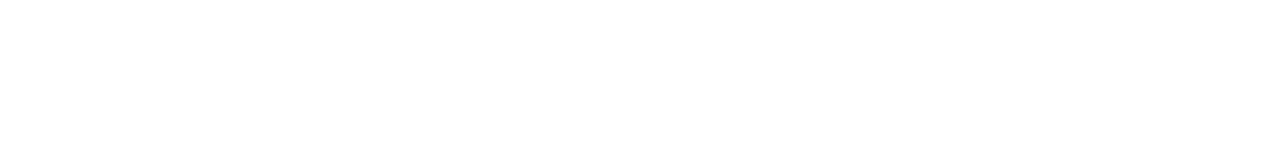
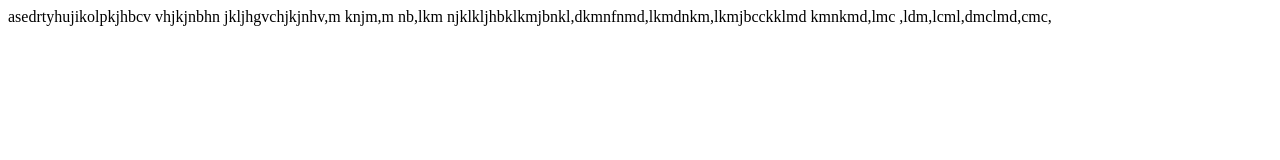
Before and after one commit to gausiyasheikh13/demmo, a plain HTML site: page index.html in a window 1280 px wide. Drawn offline with Linux system fonts and the light colour scheme.

Commit message:
added task

```diff
--- a/index.html
+++ b/index.html
@@ -1,11 +1,17 @@
 <!DOCTYPE html>
 <html lang="en">
+
 <head>
     <meta charset="UTF-8">
     <meta name="viewport" content="width=device-width, initial-scale=1.0">
     <title>Document</title>
 </head>
+
 <body>
+    <section>
+        asedrtyhujikolpkjhbcv vhjkjnbhn jkljhgvchjkjnhv,m knjm,m nb,lkm njklkljhbklkmjbnkl,dkmnfnmd,lkmdnkm,lkmjbcckklmd
+        kmnkmd,lmc ,ldm,lcml,dmclmd,cmc,
+    </section>
+</body>
 
-</body>
 </html>
```
